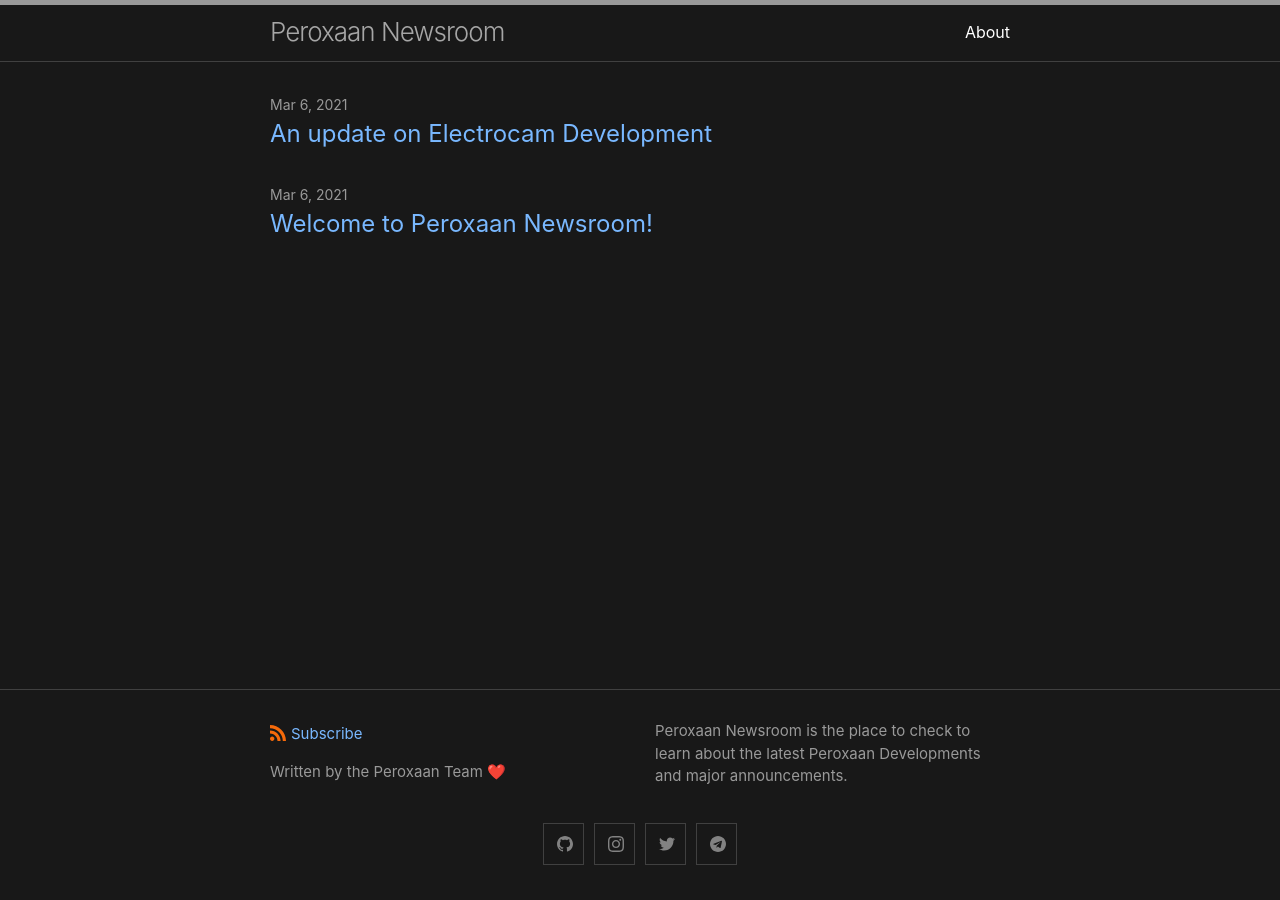
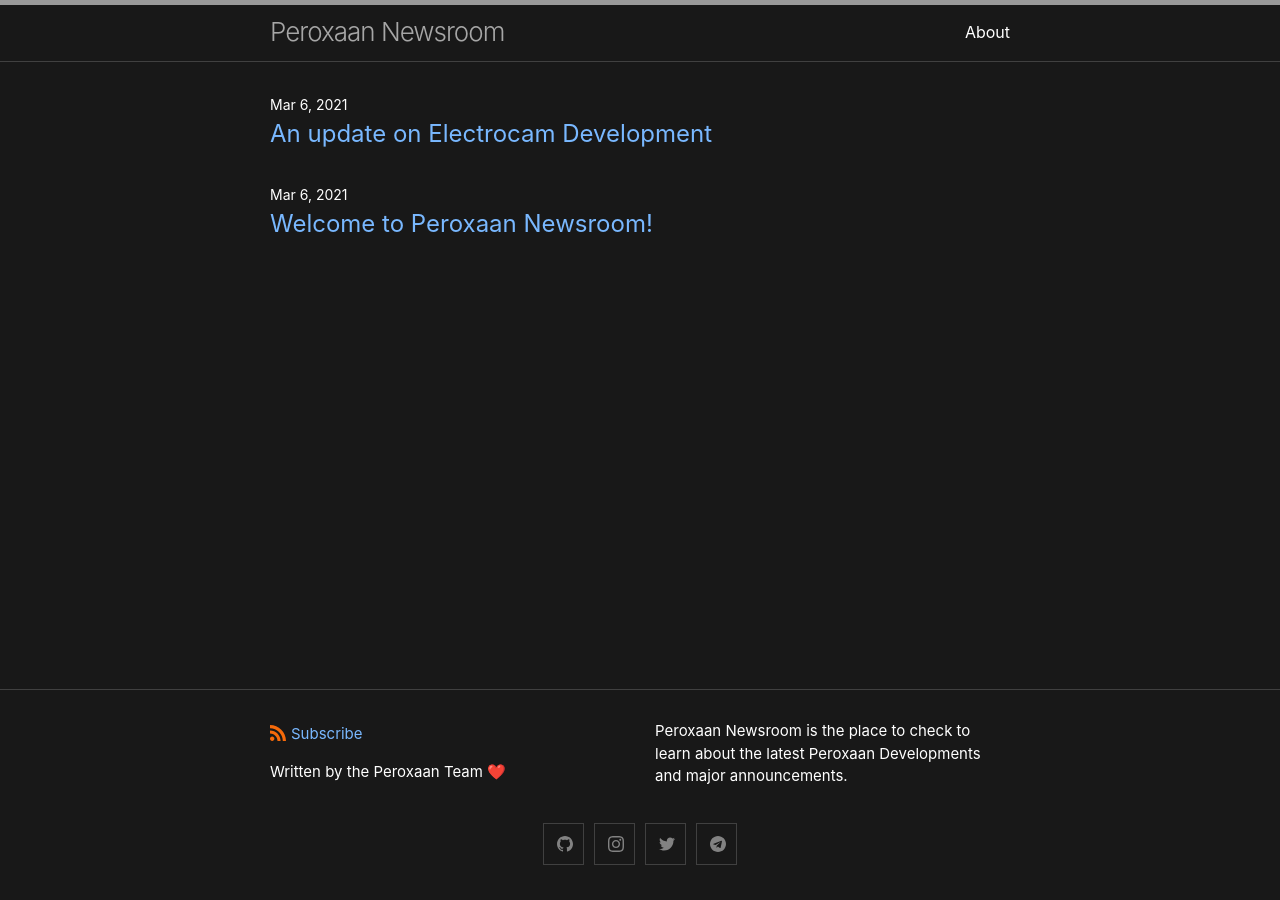
Before and after one commit to Peroxaan/peroxaan-newsroom, a Jekyll site: the page built from index.md, in a window 1280 px wide. Built offline with Jekyll 4.4.1, drawn with Linux system fonts in a browser that asks for light colours.

Commit message:
Update custom-variables.scss

```diff
--- a/_sass/minima/custom-variables.scss
+++ b/_sass/minima/custom-variables.scss
@@ -1,14 +1,8 @@
 // Placeholder to allow overriding predefined variables smoothly.
 
-$text-color: #ffffff
-//$brand-color: #ffffff
+$text-color: #ffffff;
+$brand-color: #ffffff
 //$code-background-color: #ffffff
 //$link-base-color: #ffffff
 
-// .text-color {
-//   color: #ffffff
-// }
-
-// .brand-color {
-//   color: #ffffff
-// }
+//$base-font-color: $ffffff !default;
```
